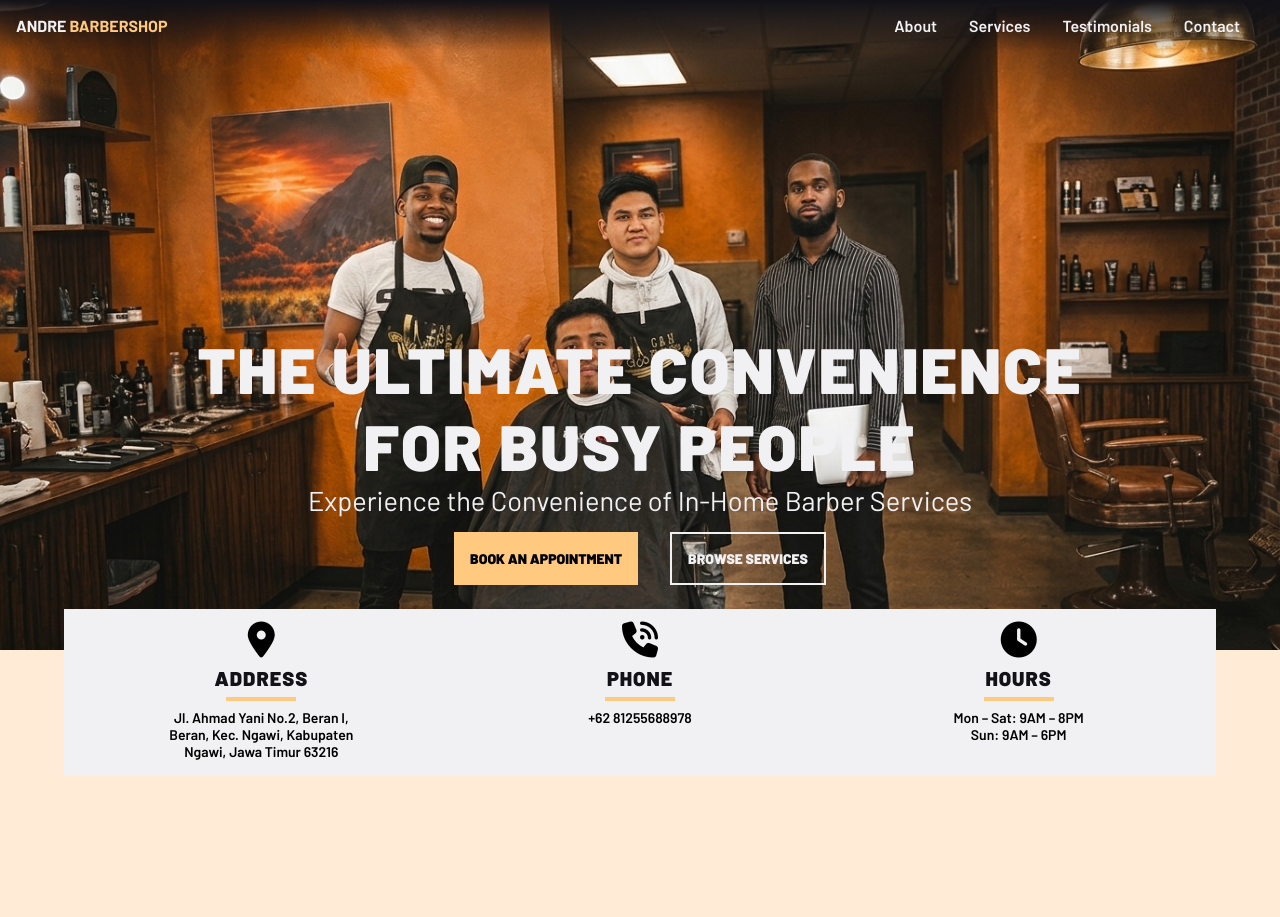
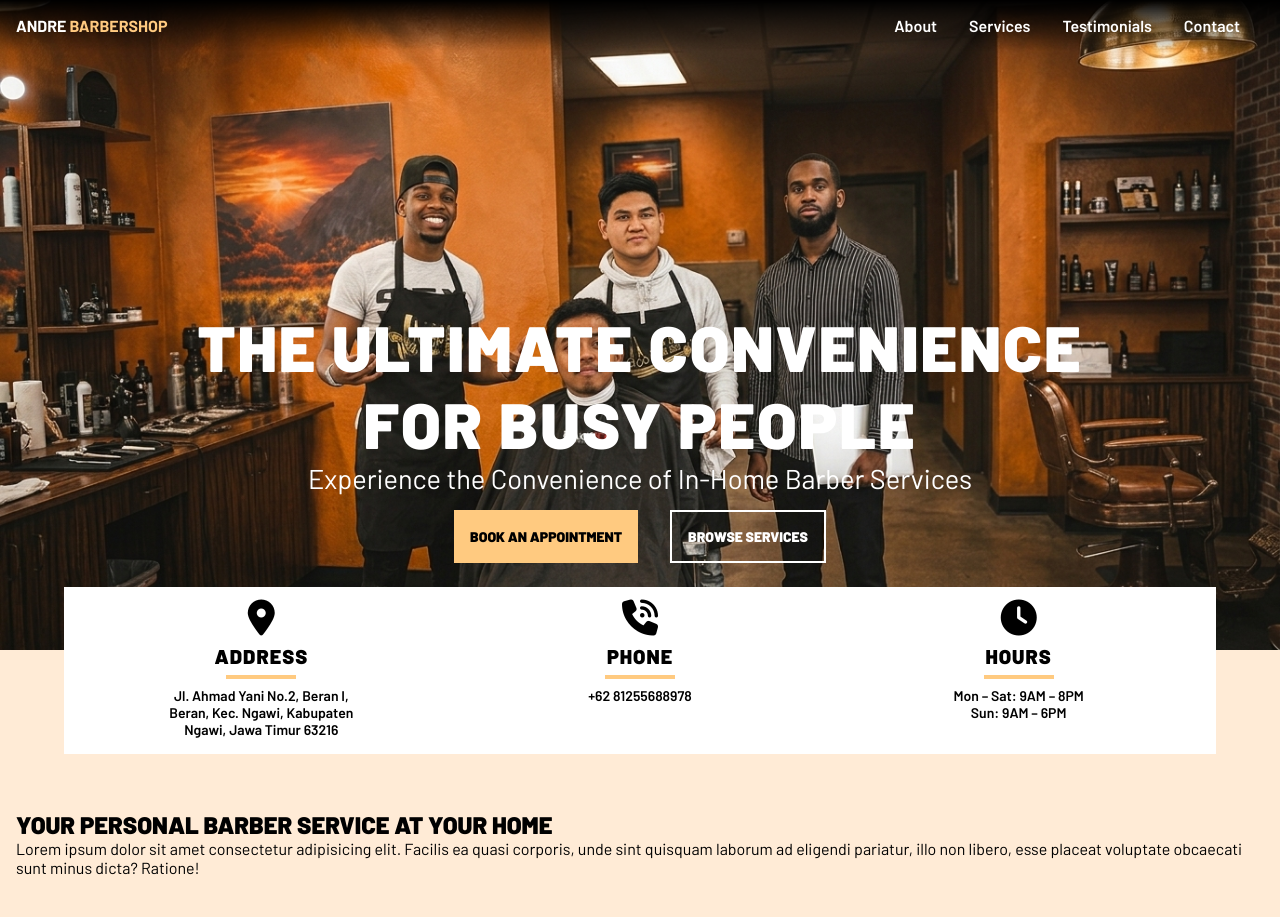
Before and after one commit to Vinnn553/barbershop-responsive-website, a plain HTML site: page index.html in a window 1280 px wide. Before the commit the page ends 800 px from the top, so only its background shows below. Drawn offline with Linux system fonts and the light colour scheme.

Commit message:
Update again

```diff
--- a/assets/css/style.css
+++ b/assets/css/style.css
@@ -9,11 +9,11 @@
     --first-color-alt: hsl(var(--hue), 80%, 56%);
     --first-color-alt-2: hsl(var(--hue), 60%, 56%);
     --first-color-light: hsl(var(--hue), 60%, 74%);
-    --title-color: hsl(240, 8%, 95%);
-    --text-color: hsl(240, 8%, 70%);
+    --title-color: hsl(0, 0%, 0%);
+    --text-color: hsl(240, 100%, 100%);
     --text-color-light: hsl(240, 8%, 50%);
     --body-color: hsl(31, 100%, 92%);
-    --container-color: hsl(240, 14%, 8%);
+    --container-color: hsl(0, 0%, 100%);
 
     /* Font */
     --body-font: "Barlow", sans-serif;
@@ -131,11 +131,8 @@ img {
 .section__title {
     text-align: center;
     font-size: var(--h1-font-size);
+    color: var(--container-color);
     margin-bottom: 3rem;
-}
-
-.section__title span {
-    color: var(--first-color);
 }
 
 .main {
@@ -146,7 +143,7 @@ img {
 .header {
     position: fixed;
     background: linear-gradient(180deg,
-            var(--container-color),
+            var(--title-color),
             60%,
             hsla(35, 0%, 0%, 0) 100%);
     width: 100%;
@@ -164,7 +161,7 @@ img {
 .nav_logo {
     font-family: var(--body-font);
     font-weight: var(--font-medium);
-    color: var(--title-color);
+    color: var(--container-color);
     align-self: flex-start;
 }
 
@@ -181,7 +178,7 @@ img {
 
 .nav_link {
     font-family: var(--body-font);
-    color: var(--title-color);
+    color: var(--container-color);
     font-weight: var(--font-semi-medium);
     transition: color 0.4s;
 }
@@ -201,10 +198,10 @@ img {
 
 .home_container {
     display: flex;
+    position: relative;
     flex-direction: column;
     gap: .5rem;
     justify-self: center;
-    transform: translateY(50px);
 }
 .home_data {
     display: grid;
@@ -218,6 +215,7 @@ img {
     font-size: var(--biggest-font-size);
     font-weight: var(--font-semi-bold);
     letter-spacing: 2px;
+    color: var(--container-color);
     text-align: center;
 }
 
@@ -225,6 +223,7 @@ img {
     font-family: var(--body-font);
     font-size: var(--normal-font-size);
     font-weight: var(--normal-font-size);
+    color: var(--text-color);
     /* text-align: center; */
 }
 
@@ -245,7 +244,6 @@ img {
     cursor: pointer;
     overflow: hidden;
     z-index: 1;
-    /* transition: color 0.9s ease; */
 }
 
 .bookingBtn::before {
@@ -266,12 +264,12 @@ img {
 }
 
 .bookingBtn:hover::before {
-    transform: translateX(0) scale(1.1);
+    transform: translateX(0);
 }
 
 .browseService {
     padding: 0.5rem;
-    color: var(--title-color);
+    color: var(--text-color);
     font-family: var(--body-font);
     font-size: var(--small-font-size);
     font-weight: var(--font-semi-bold);
@@ -290,7 +288,7 @@ img {
 .information {
     width: 100%;
     height: auto;
-    background-color: var(--title-color);
+    background-color: var(--container-color);
 }
 
 .information_card {
@@ -311,7 +309,7 @@ img {
 
 .information_title {
     padding: 0.4rem;
-    color: var(--container-color);
+    color: var(--title-color);
     text-align: center;
     font-size: var(--font-regular);
     letter-spacing: 1px;
@@ -331,6 +329,11 @@ img {
     font-family: var(--body-font);
     font-size: var(--small-font-size);
     font-weight: var(--font-semi-medium);
+}
+
+/* About */
+.about {
+    margin-top: 5rem;
 }
 
 /* Breakpoint */
@@ -433,7 +436,7 @@ img {
     .header {
         width: 100%;
         background: linear-gradient(180deg,
-            var(--container-color),
+            var(--title-color),
             50%,
             hsla(0, 0%, 0%, 0) 100%);
     }
@@ -458,7 +461,8 @@ img {
     }
     .home_container {
         width: 90%;
-        transform: translateY(250px);
+        margin-top: 8rem;
+        /* transform: translateY(250px); */
     }
     .home_motto {
         font-size: var(--biggest-font-size);
--- a/index.html
+++ b/index.html
@@ -82,5 +82,18 @@
       </div>
       </div>
     </section>
+
+    <!-- About Section -->
+     <section class="about section">
+      <div class="about_container container grid">
+        <div class="about_data">
+          <h2 class="section_title">YOUR PERSONAL BARBER SERVICE AT YOUR HOME</h2>
+          <p class="about_description">Lorem ipsum dolor sit amet consectetur adipisicing elit. Facilis ea quasi corporis, unde sint quisquam laborum ad eligendi pariatur, illo non libero, esse placeat voluptate obcaecati sunt minus dicta? Ratione!</p>
+        </div>
+        <div class="about_image">
+
+        </div>
+      </div>
+     </section>
   </body>
 </html>
```
